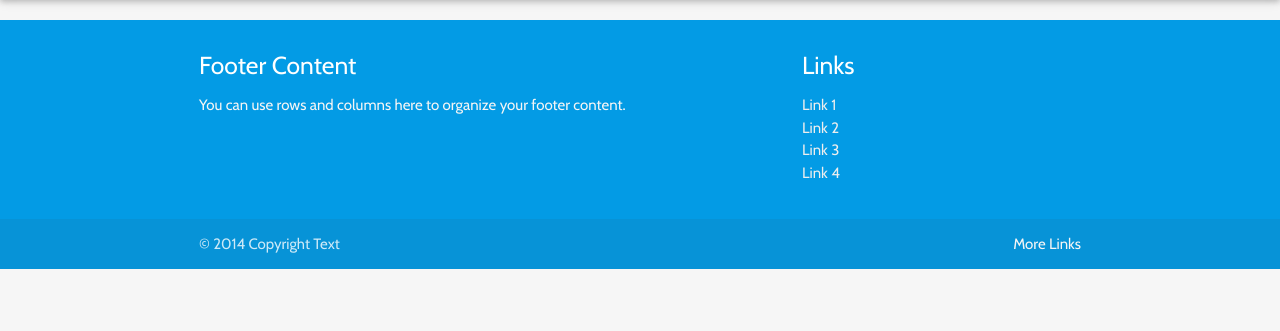
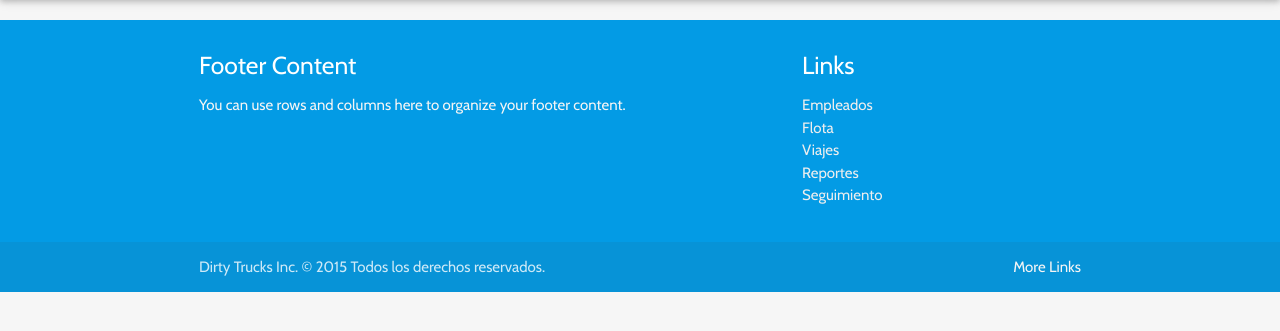
Before and after one commit to PabloValor/web2, a PHP site: template source/views/shared/_header.php in a window 1280 px wide. Shown: the part 64-395 px from the top of the page. Run offline with PHP 8.4, Linux system fonts and the light colour scheme; the template is opened without the code that fills it, so the values that code supplies are empty; the visitor is signed in with stand-in values (Sample User, id 1).

Commit message:
Se agregan algunos cambios chicos en lista de empleados y footer

```diff
--- a/source/views/shared/_footer.php
+++ b/source/views/shared/_footer.php
@@ -8,17 +8,18 @@
 			<div class="col l4 offset-l2 s12">
 				<h5 class="white-text">Links</h5>
 			<ul>
-				<li><a class="grey-text text-lighten-3" href="#!">Link 1</a></li>
-				<li><a class="grey-text text-lighten-3" href="#!">Link 2</a></li>
-				<li><a class="grey-text text-lighten-3" href="#!">Link 3</a></li>
-				<li><a class="grey-text text-lighten-3" href="#!">Link 4</a></li>
+				<li><a class="grey-text text-lighten-3" href="#!">Empleados</a></li>
+				<li><a class="grey-text text-lighten-3" href="#!">Flota</a></li>
+				<li><a class="grey-text text-lighten-3" href="#!">Viajes</a></li>
+				<li><a class="grey-text text-lighten-3" href="#!">Reportes</a></li>
+				<li><a class="grey-text text-lighten-3" href="#!">Seguimiento</a></li>
 			</ul>
 			</div>
 		</div>
 	</div>
 	<div class="footer-copyright">
 		<div class="container">
-		© 2014 Copyright Text
+		Dirty Trucks Inc. © <?php echo date("Y"); ?> Todos los derechos reservados.
 		<a class="grey-text text-lighten-4 right" href="#!">More Links</a>
 	</div>
 	</div>
```
Also changed, not shown: empleados.php (+2 -6 lines).
